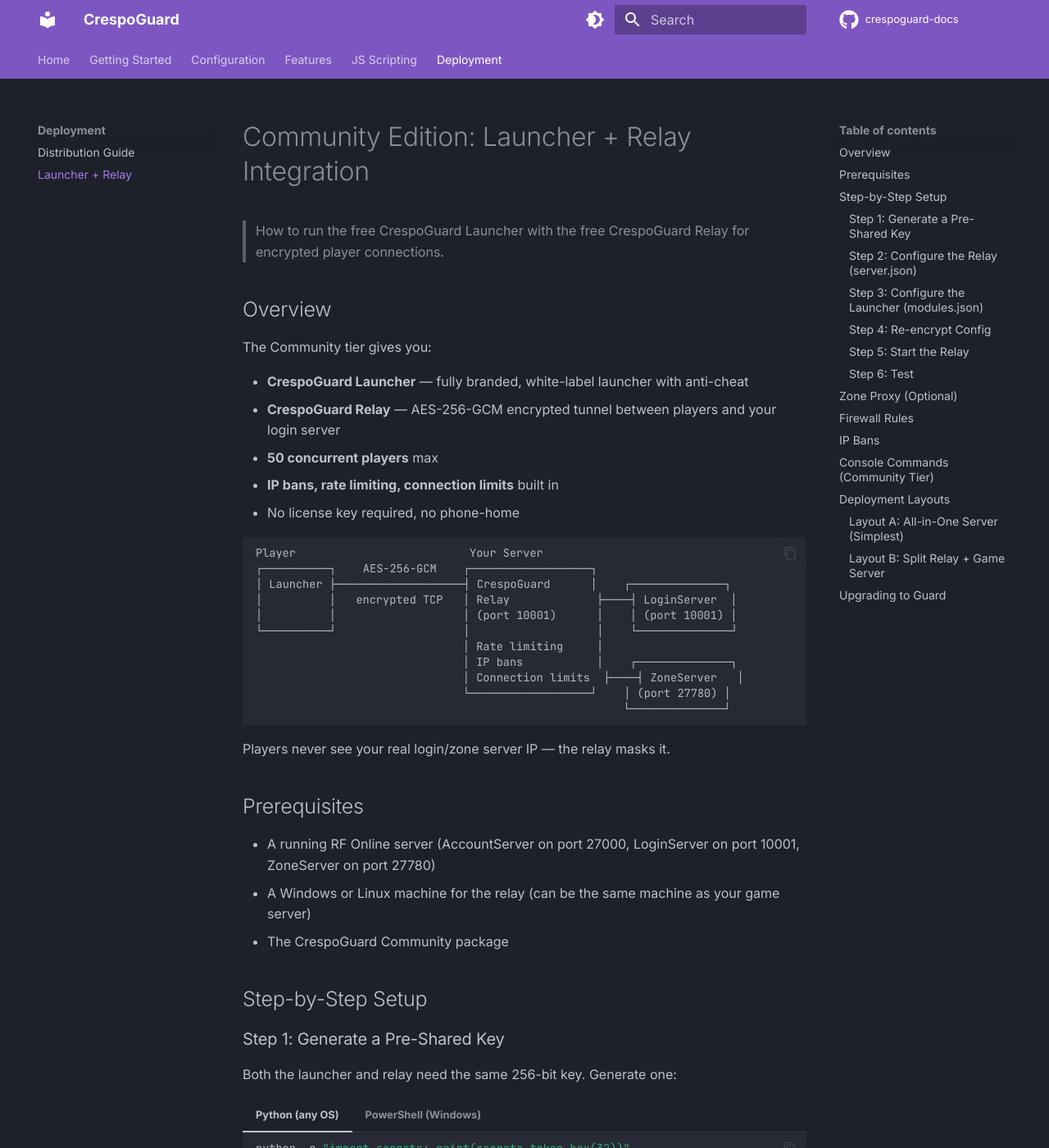
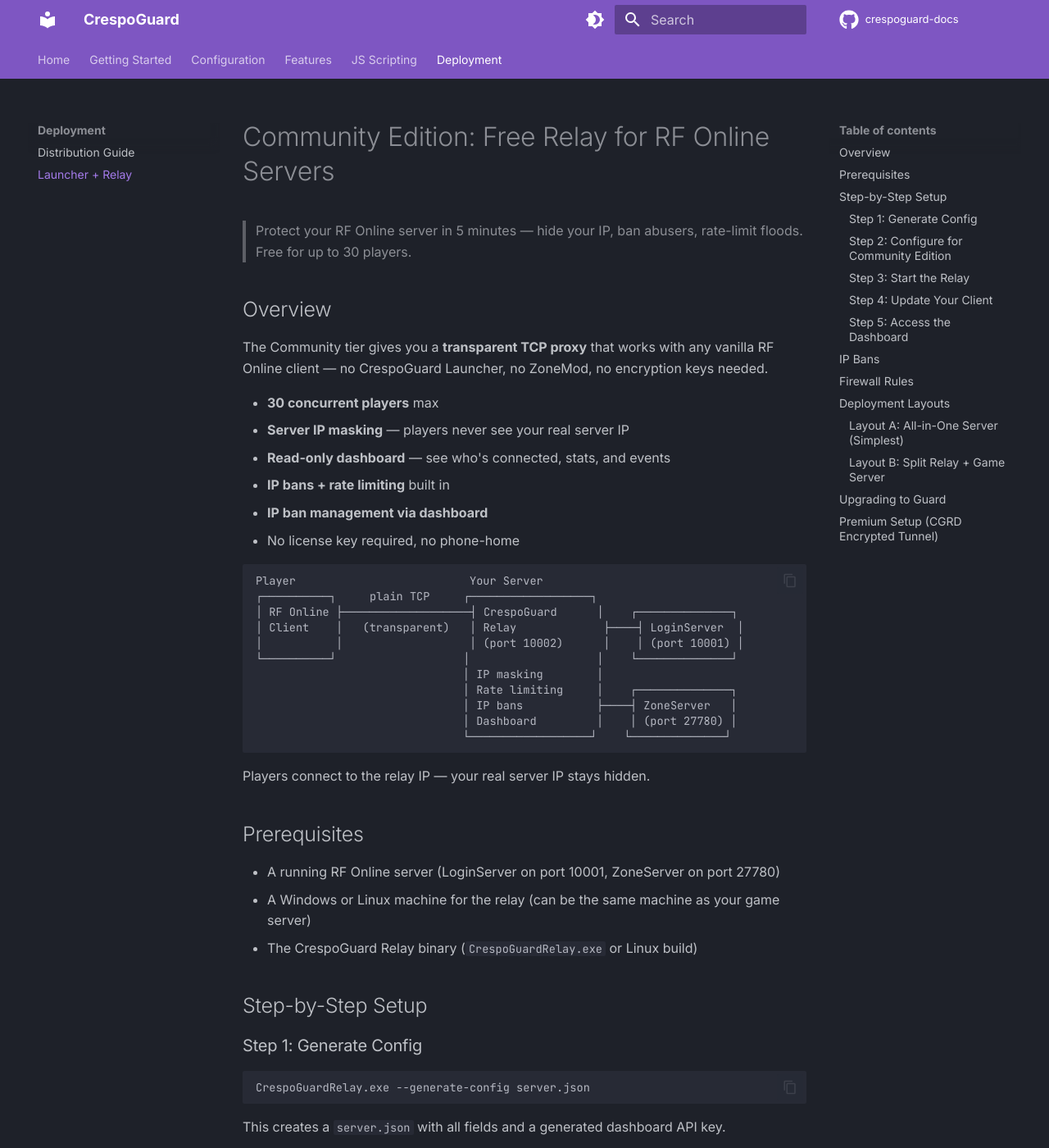
Before and after one commit to CrespoCyberConsultingLLC/crespoguard-docs, an MkDocs documentation site: the page built from docs/COMMUNITY_RELAY.md, in a window 1280 px wide and 1400 px high. Shown: the whole window at 82% size. Built offline with MkDocs 1.6.1 and Material for MkDocs 9.7.7, drawn with Linux system fonts in a browser that asks for light colours; comment, search, counter and statistics services are not loaded; some of the changed text lies outside the part shown.

Commit message:
docs: update Community edition — transparent proxy, new pricing, premium wall
- Community now uses Sirin mode (plain TCP proxy, no launcher required)
- Server IP masking and read-only dashboard available at Community tier
- Updated pricing: Guard $19, Shield $49, Fortress $79
- Updated player caps: Community 30, Guard 75, Shield 250
- CGRD encrypted tunnel moved to Guard+ (requires launcher)
- Dashboard write ops (kick/ban) gated to Guard+ with premium wall
- Rewritten COMMUNITY_RELAY.md with minimal setup guide

Co-Authored-By: Claude Opus 4.6 (1M context) <noreply@anthropic.com>

````diff
--- a/docs/COMMUNITY_RELAY.md
+++ b/docs/COMMUNITY_RELAY.md
@@ -1,91 +1,72 @@
 
-# Community Edition: Launcher + Relay Integration
+# Community Edition: Free Relay for RF Online Servers
 
-> How to run the free CrespoGuard Launcher with the free CrespoGuard Relay for encrypted player connections.
+> Protect your RF Online server in 5 minutes — hide your IP, ban abusers, rate-limit floods. Free for up to 30 players.
 
 ## Overview
 
-The Community tier gives you:
+The Community tier gives you a **transparent TCP proxy** that works with any vanilla RF Online client — no CrespoGuard Launcher, no ZoneMod, no encryption keys needed.
 
-- **CrespoGuard Launcher** — fully branded, white-label launcher with anti-cheat
-- **CrespoGuard Relay** — AES-256-GCM encrypted tunnel between players and your login server
-- **50 concurrent players** max
-- **IP bans, rate limiting, connection limits** built in
+- **30 concurrent players** max
+- **Server IP masking** — players never see your real server IP
+- **Read-only dashboard** — see who's connected, stats, and events
+- **IP bans + rate limiting** built in
+- **IP ban management via dashboard**
 - No license key required, no phone-home
 
 ```
 Player                          Your Server
-┌──────────┐    AES-256-GCM    ┌──────────────────┐
-│ Launcher ├───────────────────┤ CrespoGuard      │    ┌──────────────┐
-│          │   encrypted TCP   │ Relay             ├────┤ LoginServer  │
-│          │                   │ (port 10001)      │    │ (port 10001) │
+┌──────────┐     plain TCP     ┌──────────────────┐
+│ RF Online ├───────────────────┤ CrespoGuard      │    ┌──────────────┐
+│ Client    │   (transparent)   │ Relay             ├────┤ LoginServer  │
+│           │                   │ (port 10002)      │    │ (port 10001) │
 └──────────┘                   │                   │    └──────────────┘
-                               │ Rate limiting     │
-                               │ IP bans           │    ┌──────────────┐
-                               │ Connection limits  ├────┤ ZoneServer   │
-                               └──────────────────┘    │ (port 27780) │
-                                                       └──────────────┘
+                               │ IP masking        │
+                               │ Rate limiting     │    ┌──────────────┐
+                               │ IP bans           ├────┤ ZoneServer   │
+                               │ Dashboard         │    │ (port 27780) │
+                               └──────────────────┘    └──────────────┘
 ```
 
-Players never see your real login/zone server IP — the relay masks it.
+Players connect to the relay IP — your real server IP stays hidden.
 
 ## Prerequisites
 
-- A running RF Online server (AccountServer on port 27000, LoginServer on port 10001, ZoneServer on port 27780)
+- A running RF Online server (LoginServer on port 10001, ZoneServer on port 27780)
 - A Windows or Linux machine for the relay (can be the same machine as your game server)
-- The CrespoGuard Community package
+- The CrespoGuard Relay binary (`CrespoGuardRelay.exe` or Linux build)
 
 ## Step-by-Step Setup
 
-### Step 1: Generate a Pre-Shared Key
+### Step 1: Generate Config
 
-Both the launcher and relay need the same 256-bit key. Generate one:
+```
+CrespoGuardRelay.exe --generate-config server.json
+```
 
-=== "Python (any OS)"
+This creates a `server.json` with all fields and a generated dashboard API key.
 
-    ```bash
-    python -c "import secrets; print(secrets.token_hex(32))"
-    ```
+### Step 2: Configure for Community Edition
 
-=== "PowerShell (Windows)"
-
-    ```powershell
-    -join ((1..32) | ForEach-Object { '{0:x2}' -f (Get-Random -Max 256) })
-    ```
-
-!!! info "Same key in both configs"
-    Save the generated key — you'll use it in both `modules.json` and `server.json`. They must be identical.
-
-### Step 2: Configure the Relay (server.json)
-
-Create `server.json` next to `CrespoGuardRelay.exe`:
+Edit `server.json` — here's the minimal Community config:
 
 ```json
 {
-  "ServerName": "Your Server Name",
-  "ListenIP": "0.0.0.0",
-  "ListenPort": 10001,
-  "TargetIP": "127.0.0.1",
-  "TargetPort": 10001,
-  "PSK": "YOUR_64_CHAR_HEX_KEY_HERE",
-  "MaxClients": 50,
-  "LogLevel": 1,
-  "EnableLicenseCheck": false,
-  "RequireHWIDMatch": false,
-  "AllowMasterKey": true,
-  "DashboardEnabled": false,
-  "DashboardPort": 8080,
-  "BansFile": "bans.json",
-  "Announcement": "",
-  "RateLimitPerIP": 15,
-  "RateLimitWindowSec": 60,
-  "MaxConnectionsPerIP": 5,
-  "ZoneProxyEnabled": false,
-  "ZoneProxyListenIP": "0.0.0.0",
-  "ZoneProxyListenPort": 27780,
-  "ZoneTargetIP": "127.0.0.1",
-  "ZoneTargetPort": 27780,
-  "ZoneMaxClients": 50
+    "ListenIP": "0.0.0.0",
+    "ListenPort": 10002,
+    "TargetIP": "127.0.0.1",
+    "TargetPort": 10001,
+    "MaxClients": 30,
+    "SirinProxy": true,
+    "PublicIP": "YOUR_PUBLIC_IP",
+    "MaskServerIP": true,
+    "DashboardEnabled": true,
+    "DashboardPort": 8081,
+    "DashboardApiKey": "YOUR_GENERATED_KEY",
+    "RateLimitPerIP": 15,
+    "RateLimitWindowSec": 60,
+    "MaxConnectionsPerIP": 5,
+    "IPBansFile": "ipbans.json"
 }
 ```
 
@@ -93,142 +74,92 @@ Create `server.json` next to `CrespoGuardRelay.exe`:
 
 | Field | Value | Why |
 |-------|-------|-----|
-| `ListenIP` | `0.0.0.0` | Accept connections from all IPs |
-| `ListenPort` | `10001` | Port players connect to (same as RF standard) |
+| `SirinProxy` | `true` | **Required for Community** — enables transparent TCP mode |
+| `ListenPort` | `10002` | Port players connect to |
 | `TargetIP` | `127.0.0.1` | Your real LoginServer (localhost if same machine) |
 | `TargetPort` | `10001` | Your LoginServer port |
-| `PSK` | (your key) | Must match launcher modules.json |
-| `MaxClients` | `50` | Community tier cap |
-| `EnableLicenseCheck` | `false` | No license validation at Community tier |
-| `RateLimitPerIP` | `15` | Max login attempts per IP per window |
-| `MaxConnectionsPerIP` | `5` | Max concurrent connections per IP |
+| `PublicIP` | (your IP) | Used for IP masking — replaces server IP in packets |
+| `MaskServerIP` | `true` | Hides real server IP from players |
+| `MaxClients` | `30` | Community tier cap |
+| `DashboardEnabled` | `true` | Web dashboard for monitoring (read-only at Community tier) |
 
-### Step 3: Configure the Launcher (modules.json)
+!!! info "No PSK needed"
+    Community edition uses transparent TCP proxying. The `PSK` field in your config is ignored when `SirinProxy` is `true`.
 
-Add the `SecureLogin` section to your `modules.json`:
-
-```json
-{
-  "ServerConfig": {
-    "ServerName": "Your Server Name",
-    "LoginServerIp": "YOUR.PUBLIC.SERVER.IP",
-    "LoginServerPort": 10001,
-    "ZoneServerIp": "YOUR.PUBLIC.SERVER.IP",
-    "ZoneServerPort": 27780
-  },
-  "SecureLogin": {
-    "EnableSecureLogin": true,
-    "SecureLoginType": 1,
-    "SecureLoginHost": "YOUR.PUBLIC.SERVER.IP",
-    "SecureLoginIP": "YOUR.PUBLIC.SERVER.IP",
-    "SecureLoginPort": 10001,
-    "SecureLoginPSK": "YOUR_64_CHAR_HEX_KEY_HERE",
-    "EnableZoneProxy": false,
-    "ZoneProxyIP": "",
-    "ZoneProxyPort": 27780
-  }
-}
-```
-
-**Critical:** The `SecureLoginPSK` must be identical to the `PSK` in `server.json`.
-
-### Step 4: Re-encrypt Config
-
-```powershell
-& "path\to\admin\RFLauncher.exe" --encrypt-config
-```
-
-### Step 5: Start the Relay
+### Step 3: Start the Relay
 
 ```
-CrespoGuardRelay.exe
+CrespoGuardRelay.exe server.json
 ```
 
 You'll see:
 
 ```
-CrespoGuard Relay v2.x
-  Server     Your Server Name
+CrespoGuard Relay v3.x
+  Server     CrespoGuard Relay
   Tier       Community
-  Listen     0.0.0.0:10001
+  Mode       SIRIN PROXY (transparent TCP + IP protection)
+  Listen     0.0.0.0:10002
   Target     127.0.0.1:10001
   Rate limit 15 req/60s, max 5 conn/IP
+  Dashboard  http://127.0.0.1:8081
   Ready — accepting connections
 ```
 
-### Step 6: Test
+### Step 4: Update Your Client
 
-Launch `RFLauncher.exe` on a player machine. The sidebar should show "ONLINE" and you should be able to log in through the encrypted tunnel.
+Point your RF Online client to connect to the relay instead of directly to the game server:
 
-## Zone Proxy (Optional)
+- Change the login server IP in your client config to `YOUR_PUBLIC_IP`
+- Change the login server port to `10002` (or whatever `ListenPort` you set)
 
-The zone proxy hides your real ZoneServer IP from players. Without it, players connect directly to ZoneServer after login — their game client sees the real IP.
+That's it. Any vanilla RF Online client works — no CrespoGuard Launcher required.
 
-To enable:
+### Step 5: Access the Dashboard
 
-**server.json:**
+Open `http://YOUR_SERVER_IP:8081/?key=YOUR_API_KEY` in your browser.
+
+The dashboard shows:
+
+- Connected players (IP, connection time)
+- Total connections, bytes relayed
+- Rate limit status
+- Event log (connections, disconnections, bans)
+- IP ban management
+
+!!! note "Community Dashboard is Read-Only"
+    At Community tier, the dashboard shows all stats and allows IP ban management. Kick, HWID ban, and announcement features require Guard tier ($19/mo).
+
+## IP Bans
+
+Community tier supports IP-based bans. Create `ipbans.json` next to the relay:
+
 ```json
-{
-  "ZoneProxyEnabled": true,
-  "ZoneProxyListenIP": "0.0.0.0",
-  "ZoneProxyListenPort": 27780,
-  "ZoneTargetIP": "127.0.0.1",
-  "ZoneTargetPort": 27780
-}
+[
+    {
+        "ip": "192.168.1.100",
+        "reason": "Abuse",
+        "added": "2026-03-24"
+    }
+]
 ```
 
-**modules.json:**
-```json
-{
-  "SecureLogin": {
-    "EnableZoneProxy": true,
-    "ZoneProxyIP": "YOUR.PUBLIC.SERVER.IP",
-    "ZoneProxyPort": 27780
-  }
-}
-```
+You can also manage IP bans from the dashboard UI.
 
-With zone proxy enabled, the launcher directs the game client to connect through the relay instead of directly to your ZoneServer. Players never see the real zone IP.
+The relay hot-reloads ban files every 30 seconds — no restart needed.
 
 ## Firewall Rules
 
 | Port | Direction | Purpose |
 |------|-----------|---------|
-| 10001 TCP | Inbound | Relay listen (encrypted login) |
-| 27780 TCP | Inbound | Zone proxy (if enabled) or direct ZoneServer |
-| 8080 TCP | Inbound | Dashboard (Guard+ only, block for Community) |
+| 10002 TCP | Inbound | Relay listen (transparent proxy) |
+| 27780 TCP | Inbound | Direct ZoneServer (or zone proxy at Shield+) |
+| 8081 TCP | Inbound | Dashboard (restrict to your admin IP!) |
 
-**Block port 10001 on your real LoginServer** from external access — only the relay (localhost) should reach it.
+**Block your real LoginServer port** (10001) from external access — only the relay (localhost) should reach it.
 
-## IP Bans
-
-Community tier supports IP-based bans. Create `bans.json` next to the relay:
-
-```json
-[
-  {
-    "hwid": "192.168.1.100",
-    "reason": "Abuse",
-    "added": "2026-03-24"
-  }
-]
-```
-
-!!! note
-     At Community tier, `hwid` field is used for IP addresses. HWID-based bans require Guard+ tier.
-
-The relay hot-reloads `bans.json` every 30 seconds — no restart needed.
-
-## Console Commands (Community Tier)
-
-| Command | Description |
-|---------|-------------|
-| `status` | Show relay status, connected clients, rate limits |
-| `reload` | Reload bans.json and config |
-| `help` | Show available commands |
-| `quit` | Graceful shutdown |
-
-Commands like `kick`, `ban`, `unban`, `announce`, and `events` require Guard+ tier.
+!!! warning "Secure the Dashboard"
+    Restrict port 8081 to your admin IP via firewall rules. The dashboard API key provides authentication, but limiting network access adds defense in depth.
 
 ## Deployment Layouts
 
@@ -238,7 +169,7 @@ Everything on one machine. Relay connects to LoginServer via localhost.
 
 ```
 Your Server (single machine)
-├── CrespoGuardRelay.exe    (listen 0.0.0.0:10001)
+├── CrespoGuardRelay.exe    (listen 0.0.0.0:10002, SirinProxy: true)
 │     └─→ LoginServer       (listen 127.0.0.1:10001)
 ├── AccountServer            (listen 127.0.0.1:27000)
 └── ZoneServer               (listen 0.0.0.0:27780)
@@ -253,19 +184,28 @@ VPS (public IP)                    Game Server (private IP)
 ├── CrespoGuardRelay.exe          ├── LoginServer
 │     └─→ TCP to game server      ├── AccountServer
 │         (TargetIP: 10.0.0.5)    └── ZoneServer
-└── Zone Proxy (optional)
-      └─→ TCP to game server
 ```
 
 Set `TargetIP` to the game server's private/internal IP.
 
 ## Upgrading to Guard
 
-When you outgrow 50 players or need HWID bans, dashboards, and announcements:
+When you outgrow 30 players or need HWID bans, kick/ban from dashboard, and announcements:
 
-1. Purchase a Guard license ($15/mo) from CrespoGuard
+1. Purchase a Guard license ($19/mo) from CrespoGuard
 2. Run `CrespoGuardRelay.exe --activate YOUR-CODE`
 3. Restart the relay — tier upgrades automatically
-4. Dashboard, HWID bans, kick/ban/announce commands unlock
+4. Dashboard write operations, HWID bans, kick, announce commands unlock
+5. Optionally switch to CGRD encrypted mode with the CrespoGuard Launcher
 
-No launcher changes needed — the upgrade is server-side only.
+No client changes needed for the tier upgrade — upgrades are server-side only.
+
+## Premium Setup (CGRD Encrypted Tunnel)
+
+If you upgrade to Guard+ and want encrypted connections, you'll need:
+
+- **CrespoGuard Launcher** — branded launcher with anti-cheat
+- **A Pre-Shared Key (PSK)** — 64 hex character key shared between launcher and relay
+- Set `SirinProxy` to `false` (or remove it) to enable CGRD mode
+
+See [Premium Tiers](PREMIUM_TIERS.md) for full paid tier documentation.
````
Also changed, not shown: docs/FEATURES.md (+7 -6 lines), docs/PREMIUM_TIERS.md (+14 -12 lines).
